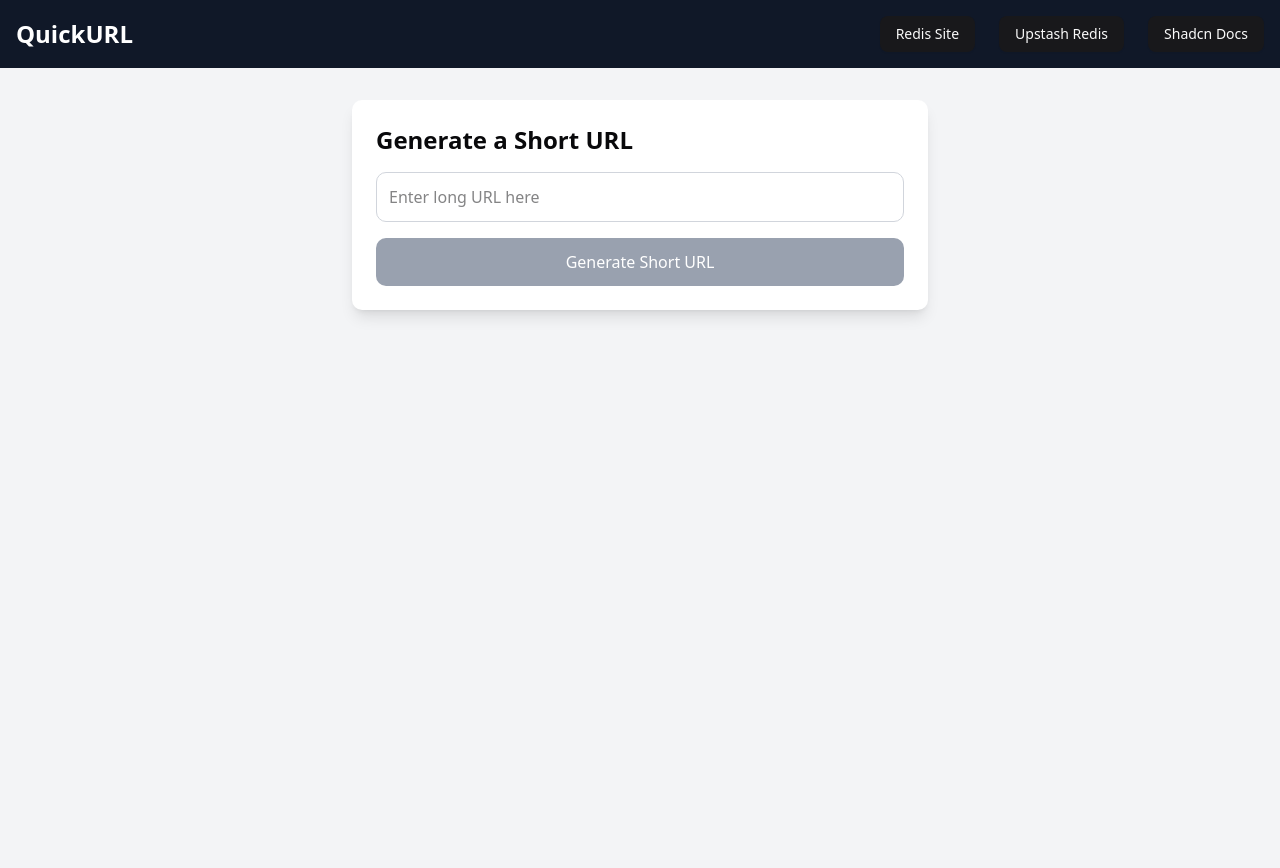
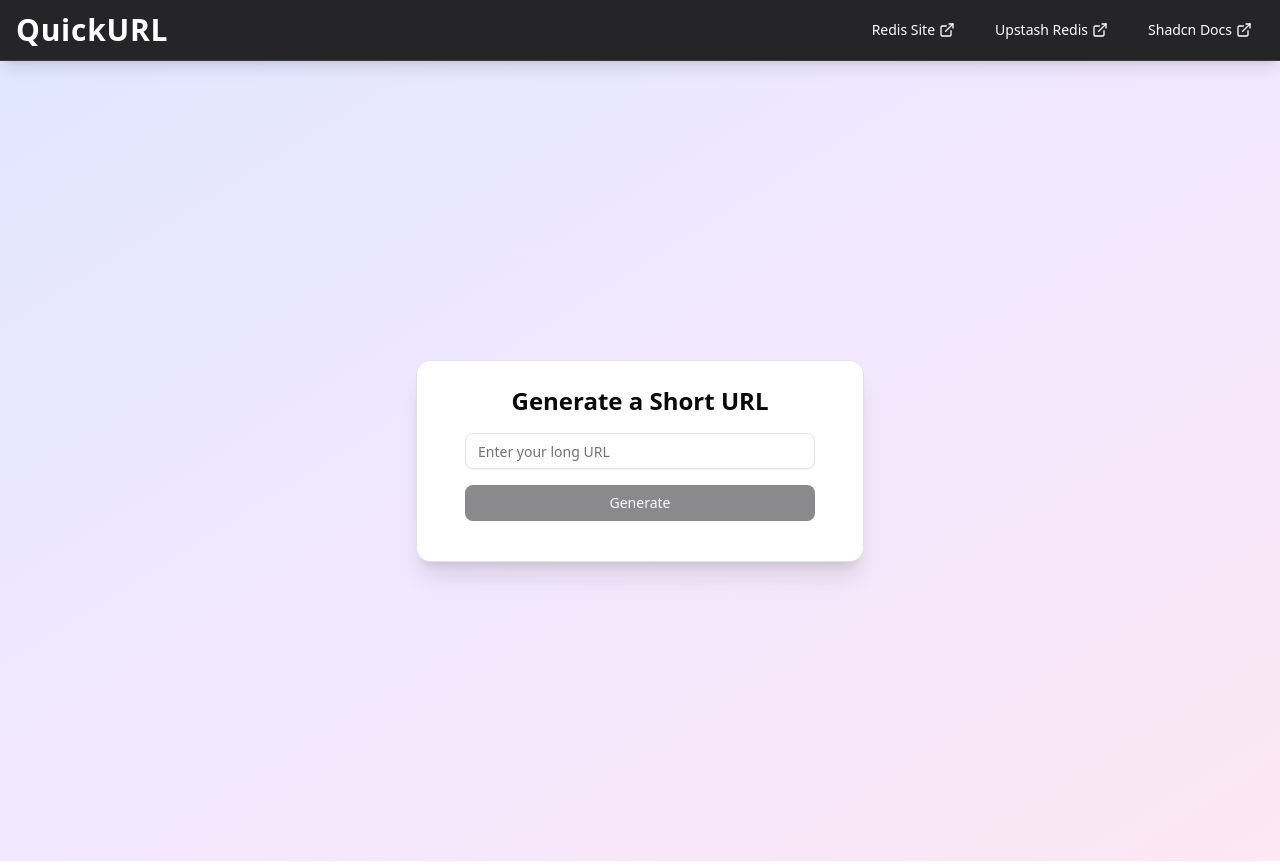
Before and after one commit to arnav-343-agarwal/Snip-URL, a Next.js app: page /generate in a window 1280 px wide. Built offline with nearby package versions, Linux system fonts and the light colour scheme.

Commit message:
Better generate page

```diff
--- a/src/app/generate/page.js
+++ b/src/app/generate/page.js
@@ -1,29 +1,29 @@
 'use client';
 
 import { useState } from 'react';
+import { motion } from 'framer-motion';
+import { Button } from '@/components/ui/button';
+import { Input } from '@/components/ui/input';
+import { Card, CardContent } from '@/components/ui/card';
 import Navbar from '../../components/Navbar';
 
 export default function Generate() {
   const [longUrl, setLongUrl] = useState('');
   const [shortUrl, setShortUrl] = useState('');
   const [loading, setLoading] = useState(false);
-  const [timeTaken, setTimeTaken] = useState(null);
+  const [info, setInfo] = useState('');
   const [error, setError] = useState('');
-  const [info, setInfo] = useState('');
 
   const handleGenerateShortUrl = async () => {
     setLoading(true);
     setError('');
     setInfo('');
     setShortUrl('');
-    const startTime = performance.now();
 
     try {
       const response = await fetch('/api/shorten', {
         method: 'POST',
-        headers: {
-          'Content-Type': 'application/json',
-        },
+        headers: { 'Content-Type': 'application/json' },
         body: JSON.stringify({ fullUrl: longUrl }),
       });
 
@@ -31,22 +31,12 @@ export default function Generate() {
 
       if (response.ok) {
         setShortUrl(data.shortUrl);
-
-        if (data.newlyCreated) {
-          setInfo('✨ A new short URL has been created.');
-        } else if (data.fromCache) {
-          setInfo('✅ Short URL retrieved from Redis cache.');
+        setInfo(data.message || 'Short URL generated successfully!');
       } else {
-          setInfo('ℹ️ Short URL retrieved from the database.');
+        setError(data.message || 'An error occurred.');
       }
-      } else {
-        setError(data.message || 'Something went wrong!');
-      }
-
-      const endTime = performance.now();
-      setTimeTaken((endTime - startTime).toFixed(2));
-    } catch (error) {
-      setError('Error generating short URL');
+    } catch (err) {
+      setError('An unexpected error occurred.');
     } finally {
       setLoading(false);
     }
@@ -55,51 +45,46 @@ export default function Generate() {
   return (
     <>
       <Navbar />
-      <div className="min-h-screen bg-gray-100 p-8">
-        <div className="max-w-screen-xl mx-auto">
-          <div className="bg-white p-6 rounded-lg shadow-lg max-w-xl mx-auto">
-            <h2 className="text-2xl font-semibold mb-4">Generate a Short URL</h2>
-            <input
+      <div className="min-h-screen bg-gradient-to-br from-indigo-100 via-purple-100 to-pink-100 p-6 flex items-center justify-center">
+        <motion.div
+          initial={{ opacity: 0, y: 50 }}
+          animate={{ opacity: 1, y: 0 }}
+          transition={{ duration: 0.5 }}
+          className="w-full max-w-md"
+        >
+          <Card className="p-6 shadow-xl">
+            <CardContent>
+              <h2 className="text-2xl font-bold mb-4 text-center">Generate a Short URL</h2>
+              <Input
                 type="text"
+                placeholder="Enter your long URL"
                 value={longUrl}
                 onChange={(e) => setLongUrl(e.target.value)}
-              placeholder="Enter long URL here"
-              className="w-full p-3 border border-gray-300 rounded-lg mb-4"
+                className="mb-4"
               />
-            <button
+              <Button
                 onClick={handleGenerateShortUrl}
                 disabled={loading || !longUrl}
-              className="w-full bg-blue-500 text-white p-3 rounded-lg hover:bg-blue-600 disabled:bg-gray-400"
+                className="w-full mb-4"
               >
-              {loading ? 'Generating...' : 'Generate Short URL'}
-            </button>
-
-            {error && (
-              <div className="mt-4 p-3 bg-red-100 border border-red-400 text-red-700 rounded">
-                {error}
-              </div>
-            )}
-
-            {info && (
-              <div className="mt-4 p-3 bg-blue-100 border border-blue-400 text-blue-800 rounded">
-                {info}
-              </div>
-            )}
-
+                {loading ? 'Generating...' : 'Generate'}
+              </Button>
+              {info && <p className="text-green-600">{info}</p>}
+              {error && <p className="text-red-600">{error}</p>}
               {shortUrl && (
-              <div className="mt-6">
-                <p className="font-semibold">Short URL:</p>
+                <div className="mt-4">
+                  <p className="text-gray-700">Short URL:</p>
                   <a
                     href={`${process.env.NEXT_PUBLIC_DOMAIN_NAME}/api/shorturl/${shortUrl}`}
-                  className="text-blue-500 break-all"
+                    className="text-blue-500 underline"
                   >
                     {`${process.env.NEXT_PUBLIC_DOMAIN_NAME}/api/shorturl/${shortUrl}`}
                   </a>
-                <p className="mt-2 text-sm text-gray-600">Time taken: {timeTaken} ms</p>
                 </div>
               )}
-          </div>
-        </div>
+            </CardContent>
+          </Card>
+        </motion.div>
       </div>
     </>
   );
--- a/src/components/Navbar.js
+++ b/src/components/Navbar.js
@@ -1,45 +1,38 @@
+'use client';
+
 import { Button } from "./ui/button";
-import { Tooltip } from "./ui/tooltip";
+import { Tooltip, TooltipContent, TooltipProvider, TooltipTrigger } from "./ui/tooltip";
+import { ExternalLink } from "lucide-react";
 
 export default function Navbar() {
   return (
-    <nav className="bg-gray-900 text-white p-4 shadow-md">
-      <div className="max-w-screen-xl mx-auto flex justify-between items-center">
-        <h1 className="text-2xl font-bold">QuickURL</h1>
-        <div className="flex space-x-6">
-          <Tooltip content="Redis Official Site" side="bottom">
-            <Button
-              as="a"
-              href="https://redis.io"
-              target="_blank"
-              rel="noopener noreferrer"
-              className="hover:underline"
-            >
-              Redis Site
-            </Button>
-          </Tooltip>
-          <Tooltip content="Upstash Redis" side="bottom">
-            <Button
-              as="a"
-              href="https://upstash.com"
-              target="_blank"
-              rel="noopener noreferrer"
-              className="hover:underline"
-            >
-              Upstash Redis
-            </Button>
-          </Tooltip>
-          <Tooltip content="Shadcn Documentation" side="bottom">
-            <Button
-              as="a"
-              href="https://shadcn.dev"
-              target="_blank"
-              rel="noopener noreferrer"
-              className="hover:underline"
-            >
-              Shadcn Docs
-            </Button>
-          </Tooltip>
+    <nav className="backdrop-blur-sm bg-[#0e0e10]/90 text-white shadow-lg border-b border-white/10">
+      <div className="max-w-screen-xl mx-auto px-4 py-3 flex justify-between items-center">
+        <h1 className="text-3xl font-bold tracking-wide text-white">QuickURL</h1>
+
+        <div className="flex items-center space-x-4">
+          <TooltipProvider>
+            {[
+              { label: "Redis Site", url: "https://redis.io" },
+              { label: "Upstash Redis", url: "https://upstash.com" },
+              { label: "Shadcn Docs", url: "https://shadcn.dev" },
+            ].map(({ label, url }) => (
+              <Tooltip key={label}>
+                <TooltipTrigger asChild>
+                  <Button
+                    variant="ghost"
+                    className="text-white hover:bg-white/10 hover:text-white flex items-center gap-1"
+                    asChild
+                  >
+                    <a href={url} target="_blank" rel="noopener noreferrer">
+                      {label} <ExternalLink size={14} />
+                    </a>
+                  </Button>
+                </TooltipTrigger>
+                <TooltipContent side="bottom">{label}</TooltipContent>
+              </Tooltip>
+            ))}
+          </TooltipProvider>
         </div>
       </div>
     </nav>
```
Lines whose indentation alone changed are shown as unchanged.
